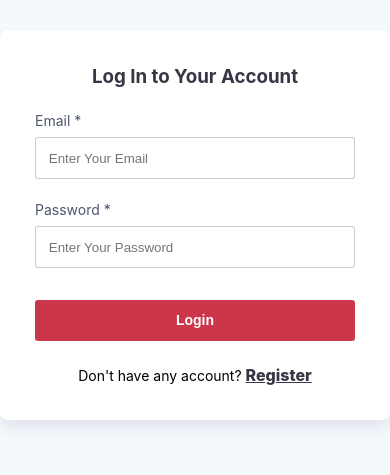
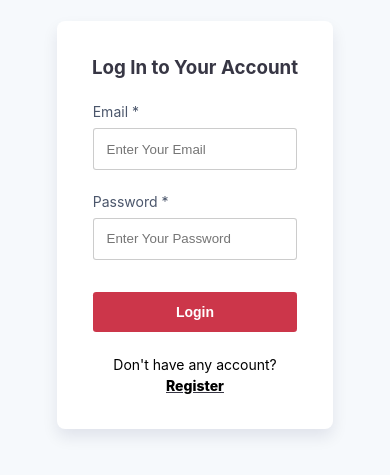
Before and after one commit to bibakroy/Shopping-App-Frontend, a React (Create React App) app: page /login in a window 390 px wide. Shown: the part 221-696 px from the top of the page. Built offline with nearby package versions, Linux system fonts and the light colour scheme; no server answers.

Commit message:
fix responsiveness of login and register pages

```diff
--- a/src/pages/Login.tsx
+++ b/src/pages/Login.tsx
@@ -117,12 +117,12 @@ function Login() {
 
           <Button onClick={() => console.log("Clicked")}>Login</Button>
         </form>
-        <p>
-          Don&apos;t have any account?{" "}
-          <span className={styles.redirectSpan}>
+        <div className={styles.redirect}>
+          <p>Don&apos;t have any account? </p>
+          <p>
             <Link to={"/register"}> Register</Link>
-          </span>
-        </p>
+          </p>
+        </div>
       </div>
     </div>
   );
--- a/src/pages/Register.tsx
+++ b/src/pages/Register.tsx
@@ -149,12 +149,12 @@ function Register() {
 
           <Button onClick={() => console.log("Clicked")}>Login</Button>
         </form>
-        <p>
-          Already have an account?{" "}
-          <span className={styles.redirectSpan}>
+        <div className={styles.redirect}>
+          <p>Already have an account?</p>
+          <p>
             <Link to={"/login"}> Log In</Link>
-          </span>
-        </p>
+          </p>
+        </div>
       </div>
     </div>
   );
--- a/src/styles/Auth.module.css
+++ b/src/styles/Auth.module.css
@@ -38,9 +38,22 @@
   gap: 0.4rem;
 }
 
-.redirectSpan > a {
+.redirect {
+  display: flex;
+  gap: 0.2rem;
+  align-items: center;
+  justify-content: center;
+}
+
+.redirect p:last-child {
   text-decoration: underline;
   font-weight: 800;
   color: rgb(55, 54, 68);
-  font-size: 16px;
+  font-size: 14px;
 }
+
+@media (max-width: 480px) {
+  .redirect {
+    flex-direction: column;
+  }
+}
--- a/src/styles/Input.module.css
+++ b/src/styles/Input.module.css
@@ -6,6 +6,5 @@
   padding: 0 0.8rem;
   outline: none;
   flex-grow: 1;
-  max-width: 25rem;
   font-size: 14px;
 }
--- a/src/styles/InputContainer.module.css
+++ b/src/styles/InputContainer.module.css
@@ -28,3 +28,9 @@
   margin-bottom: 0.5rem;
   color: rgb(233, 69, 96);
 }
+
+@media (max-width: 480px) {
+  .inputContainer {
+    width: 100%;
+  }
+}
--- a/src/styles/Items.module.css
+++ b/src/styles/Items.module.css
@@ -105,9 +105,7 @@
   width: 5rem;
 }
 
-/* media query */
-
-@media (max-width: 518px) {
+@media (max-width: 480px) {
   .itemSearchAdd {
     flex-wrap: wrap;
   }
```
